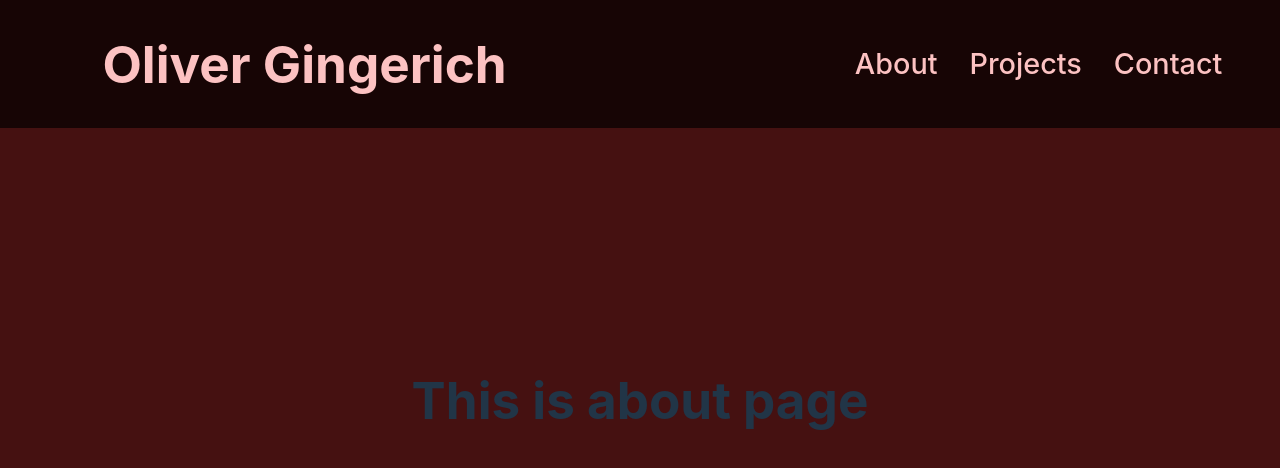
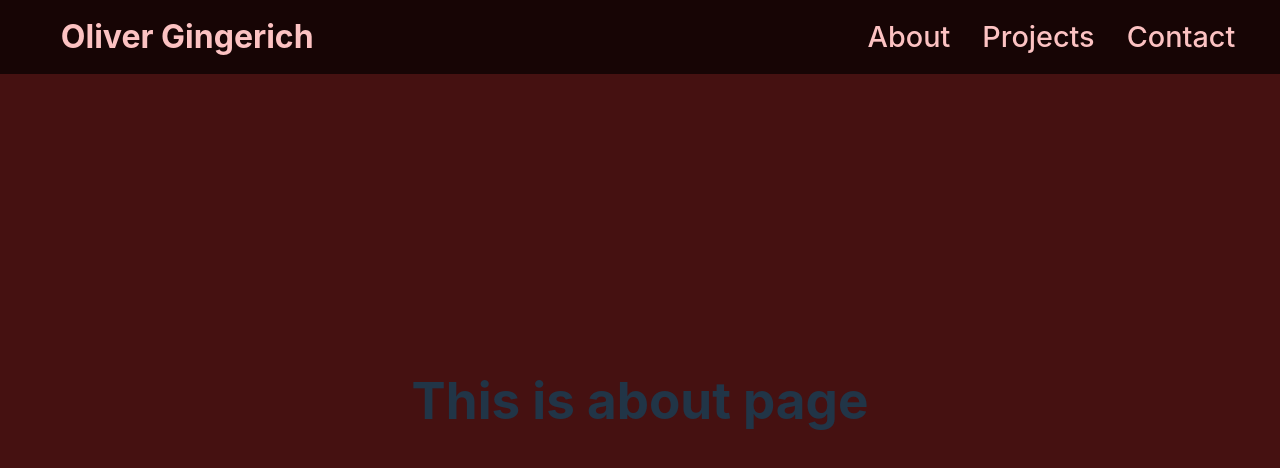
Before and after one commit to Oliver-Gi/Oliver-Gi.github.io, a React (Vite) app: page /About in a window 1280 px wide. Shown: the top 468 px of the page. Built offline with nearby package versions, Linux system fonts and the light colour scheme.

Commit message:
Attempting to fix NavBar functionality

```diff
--- a/src/MobileNav.jsx
+++ b/src/MobileNav.jsx
@@ -4,18 +4,19 @@ import { TiThMenuOutline } from "react-icons/ti";
 import { useState } from 'react';
 import { IoMdClose } from "react-icons/io"
 import { Nav } from 'react-bootstrap';
+import {Link} from "react-router-dom"
 
 const NavLinks = () => {
     return(
         <ul className="nav-links">
             <li>
-                <a href="/about">About</a>
+                <Link to={"/about"}>About</Link>
             </li>
             <li>
-                <a href="/projects">Projects</a>
+                <Link to={"/projects"}>Projects</Link>
             </li>
             <li>
-                <a href="/contact">Contact</a>
+                <Link to={"/contact"}>Contact</Link>
             </li>
         </ul>
     )
--- a/src/Navbar.css
+++ b/src/Navbar.css
@@ -5,7 +5,7 @@
     align-items: center;
     background-color: #170505;
     color: #FCC2C2;
-    padding: 2vw;
+    padding: 1vw;
 
     top: 0;
     left: 0;
@@ -14,7 +14,7 @@
 }
 
 .navbar-left .logo{
-    font-size: 4vw;
+    font-size: 2.5vw;
     font-weight: bold;
     color: #FCC2C2;
     text-decoration: none;
```
